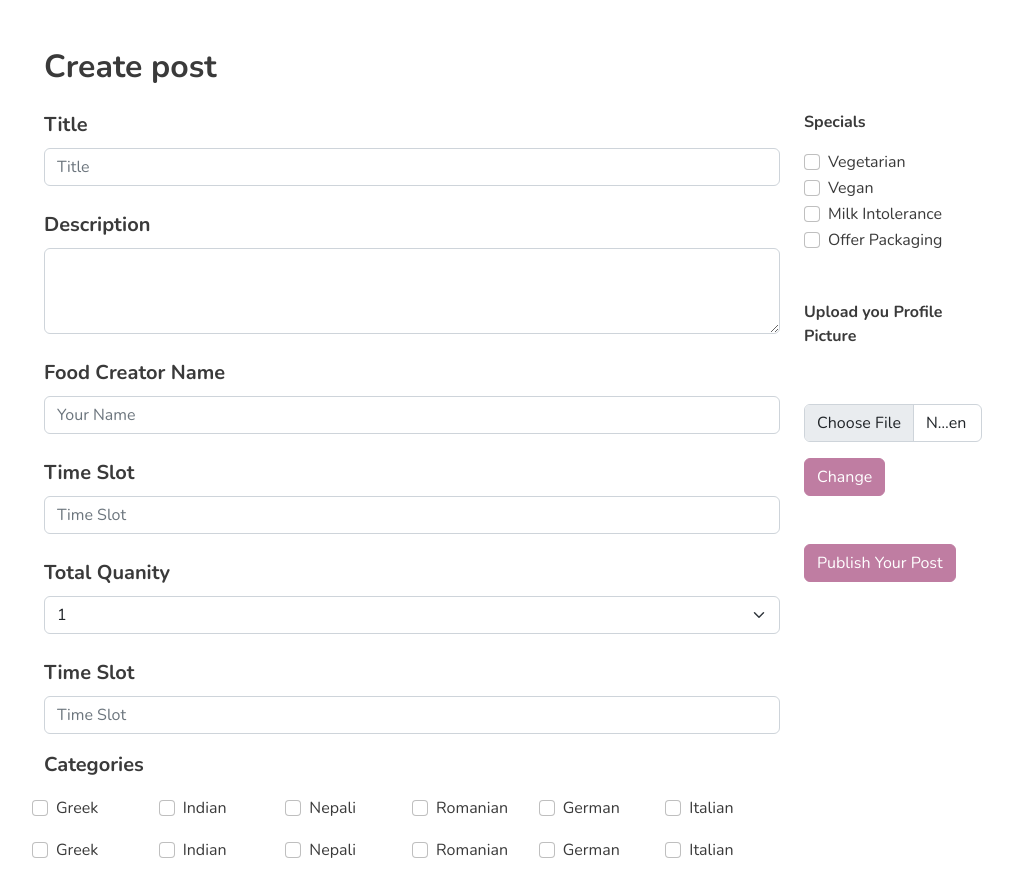
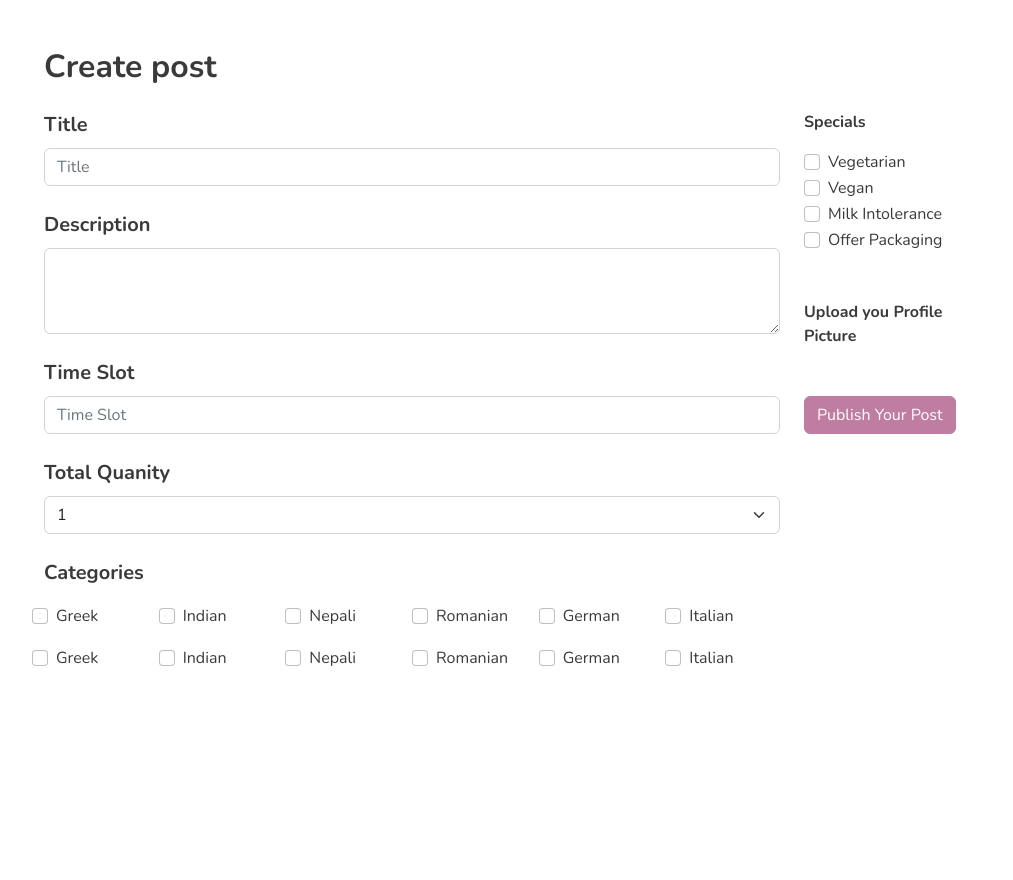
Before and after one commit to Sujanabhandari/homefood_frontend, a React (Create React App) app: page /create_offer in a window 1280 px wide. Shown: the whole page, without its empty margins (38-1051 px from the left). After the commit the page ends 800 px from the top, so only its background shows below. Built offline with nearby package versions, Linux system fonts and the light colour scheme.

Commit message:
Add create post form

```diff
--- a/package.json
+++ b/package.json
@@ -9,6 +9,7 @@
     "@testing-library/jest-dom": "^5.16.5",
     "@testing-library/react": "^13.4.0",
     "@testing-library/user-event": "^13.5.0",
+    "axios": "^0.27.2",
     "bootstrap": "^5.2.1",
     "bootstrap-icons": "^1.9.1",
     "react": "^18.2.0",
--- a/src/Componets/CreatePost.js
+++ b/src/Componets/CreatePost.js
@@ -1,10 +1,21 @@
 /* eslint-disable jsx-a11y/alt-text */
 import React, { Component } from 'react'
 import { useRef, useState } from 'react';
+import { create_offer } from "../utils/createOffer";
 
 const CreatePost = () => {
 
     const [imgsrc, setImgsrc] = useState("");
+
+    const [{ title, description, quantity, image, price, timeSlot}, setFormState] = useState({
+        title: "",
+        description: "",
+        quantity: "",
+        image: "",
+        price: "",
+        timeSlot: "",
+        // specials: ""
+      });
 
     let incrementNum = [];
     for (let i = 1; i <= 20; i++) {
@@ -12,44 +23,73 @@ const CreatePost = () => {
     }
     //useRef hook
 
-    let formFile = useRef(null);
-    let imgFrame = useRef(null);
+    // let formFile = useRef(null);
+    // let imgFrame = useRef(null);
 
-    const previewUploadedImage = (event) => {
-        setImgsrc(event.target.files[0])
-    }
+    // const previewUploadedImage = (event) => {
+    //     setImgsrc(event.target.files[0])
+    // }
 
-    const imagePreview = imgsrc && URL.createObjectURL(imgsrc);
+    // const imagePreview = imgsrc && URL.createObjectURL(imgsrc);
 
-    const changeImage = (event) => {
-        console.log(formFile.value)
-        formFile.value = "";
-        imgFrame.src = "";
-        setImgsrc("");
-    }
+    // const changeImage = (event) => {
+    //     console.log(formFile.value)
+    //     formFile.value = "";
+    //     imgFrame.src = "";
+    //     setImgsrc("");
+    // }
+
+    const handleChange = (e) =>
+    setFormState((prev) => ({ ...prev, [e.target.id]: e.target.value }));
+
+    const handleSubmit = async (e) => {
+        try {
+          e.preventDefault();
+        //   console.log("Hwllo From Offers")
+        //   if (!user_name || !password || !email )
+        //     return alert("Please fill out all the fields");
+          const { data, error } = await create_offer({
+            title,
+            description,
+            quantity,
+            image,
+            price,
+            timeSlot,
+          });
+
+          console.log("Hwllo From Offers")
+          if (error) {
+            throw new Error(error.response?.data.error || error.message);
+          }
+          console.log(data.token);
+        } catch (error) {
+         console.log(error)
+        }
+      };
     return (
         <div className="container">
-            <form method='POST' action='/publish_post'>
+            {/* <form method='POST' action='/publish_post' onSubmit={handleSubmit}> */}
+            <form onSubmit={handleSubmit}>
             <div className="row mt-5">
 
                 <h4 className='fs-2 mb-4 fw-bolder'>Create post</h4>
                 <div className="col-md-8 col-md-2">
                     <div className="form-group mb-4">
-                        <label for="exampleFormControlInput1" className="form-label fs-5 fw-bold">Title</label>
+                        <label for="title" className="form-label fs-5 fw-bold">Title</label>
                         {/* <p className=''>Title</p> */}
-                        <input type="text" className="form-control" id="exampleFormControlInput1" placeholder="Title" />
+                        <input type="text" value={title} onChange={handleChange} className="form-control" id="title" placeholder="Title" />
                     </div>
                     <div className="form-group mb-4">
-                        <label for="exampleFormControlTextarea1" className="form-label fs-5 fw-bold">Description</label>
-                        <textarea className="form-control" id="exampleFormControlTextarea1" rows="3"></textarea>
+                        <label for="description" className="form-label fs-5 fw-bold">Description</label>
+                        <textarea className="form-control" id="description" rows="3" value={description} onChange={handleChange}></textarea>
                     </div>
+                    {/* <div className="form-group mb-4">
+                        <label for="name" className="form-label fs-5 fw-bold">Food Creator Name</label>
+                        <input type="text" className="form-control" id="name" placeholder="Your Name" />
+                    </div> */}
                     <div className="form-group mb-4">
-                        <label for="name" className="form-label fs-5 fw-bold">Food Creator Name</label>
-                        <input type="email" className="form-control" id="name" placeholder="Your Name" />
-                    </div>
-                    <div className="form-group mb-4">
-                        <label for="time" className="form-label fs-5 fw-bold">Time Slot</label>
-                        <input type="email" className="form-control" id="time" placeholder="Time Slot" />
+                        <label for="timeSlot" className="form-label fs-5 fw-bold">Time Slot</label>
+                        <input type="text" className="form-control" id="timeSlot" placeholder="Time Slot" />
                     </div>
                     <div className="form-group mb-4">
                         <label for="quantity" className="form-label fs-5 fw-bold">Total Quanity</label>
@@ -61,10 +101,10 @@ const CreatePost = () => {
                         </select>
                     </div>
 
-                    <div className="form-group">
+                    {/* <div className="form-group">
                         <label for="time" className="form-label fs-5 fw-bold">Time Slot</label>
-                        <input type="email" className="form-control" id="time" placeholder="Time Slot" />
-                    </div>
+                        <input type="text" className="form-control" id="time" value={timeSlot} placeholder="Time Slot" />
+                    </div> */}
                     <div>
                         <p className='fs-5 fw-bold mt-3'>Categories</p>
                         <div className='row mb-3'>
@@ -149,7 +189,7 @@ const CreatePost = () => {
                     <div>
                         <p className='fw-bolder'>Specials</p>
                         <div className="form-check">
-                            <input className="form-check-input" type="checkbox" value="" id="flexCheckDefault" />
+                            <input className="form-check-input" type="checkbox" id="flexCheckDefault" />
                             <label className="form-check-label" for="flexCheckDefault">
                                 Vegetarian
                             </label>
@@ -178,9 +218,9 @@ const CreatePost = () => {
                         <div className="col-md-6">
                             <div className="mb-5">
                                 <p className='fw-bold'>Upload you Profile Picture</p>
-                                <img ref={imgFrame} className="rounded-circle" style={{ width: "200px" }} src={imagePreview} />
+                                {/* <img ref={imgFrame} className="rounded-circle" style={{ width: "200px" }} src={imagePreview} />
                                 <input className="form-control mt-3" type="file" ref={formFile} onChange={previewUploadedImage} />
-                                <button onClick={changeImage} className="btn btn-primary mt-3 btn-secondary text-white">Change</button>
+                                <button onClick={changeImage} className="btn btn-primary mt-3 btn-secondary text-white">Change</button> */}
                             </div>
                         </div>
                     </div>
--- a/src/Componets/OrderHistory.js
+++ b/src/Componets/OrderHistory.js
@@ -1,6 +1,6 @@
 /* eslint-disable jsx-a11y/alt-text */
 import React, { Component } from 'react';
-import ReactStars from "react-rating-stars-component";
+// import ReactStars from "react-rating-stars-component";
 
 class OrderHistory extends Component {
   render() {
--- /dev/null
+++ b/src/utils/createOffer.js
@@ -0,0 +1,48 @@
+import axios from "axios";
+
+const url = "http://localhost:3000/offers"
+
+// export const getUser = async (token) => {
+
+//   try {
+//     const { data } = await axios.get(`${process.env.BLOG_API}/me`, {
+//       headers: { Authorization: token }
+//     });
+//     return { data };
+//   } catch (error) {
+//     return { error };
+//   }
+// };
+
+  export const create_offer = async (formData) => {
+    console.log("Create Offer", formData)
+    const requestOptions = {
+      method: 'POST',
+      headers: { 'Content-Type': 'application/json' },
+      body: JSON.stringify(formData)
+  };
+    try {
+      console.log("Hello From Register")
+      axios.post('http://localhost:3000/offers', requestOptions)
+        .then(response => {
+          console.log("here", response);
+          return JSON.parse(response);
+        });
+
+    } catch (error) {
+      return { error };
+    }
+  };
+
+
+// export const loginUser = async (formData) => {
+//   try {
+//     const { data } = await axios.post(
+//       `${url}/signin`,
+//       formData
+//     );
+//     return { data };
+//   } catch (error) {
+//     return { error };
+//   }
+// };
```
Also changed, not shown: 1 other file (tests, documents, lock files or other folders).
